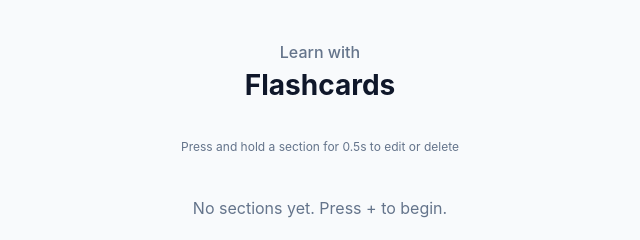
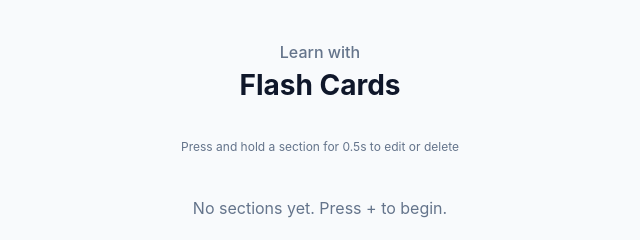
Before and after one commit to ridelrival/flashcards, a plain HTML site: page index.html in a window 1280 px wide. Shown: the top 240 px of the page, 320-960 px from the left. Drawn offline with Linux system fonts and the light colour scheme.

Commit message:
Change 'Flashcards' to 'Flash Cards' in index.html

```diff
--- a/index.html
+++ b/index.html
@@ -155,7 +155,7 @@
     <div id="homeView" class="view active">
         <div class="header">
             <p style="color: var(--text-muted); font-weight: 500;">Learn with</p>
-            <h1>Flashcards</h1>
+            <h1>Flash Cards</h1>
         </div>
 
         <div id="createSectionArea" style="display: none; margin-bottom: 20px; padding: 16px; background: var(--card-bg); border: 1px solid var(--border); border-radius: 12px;">
```
